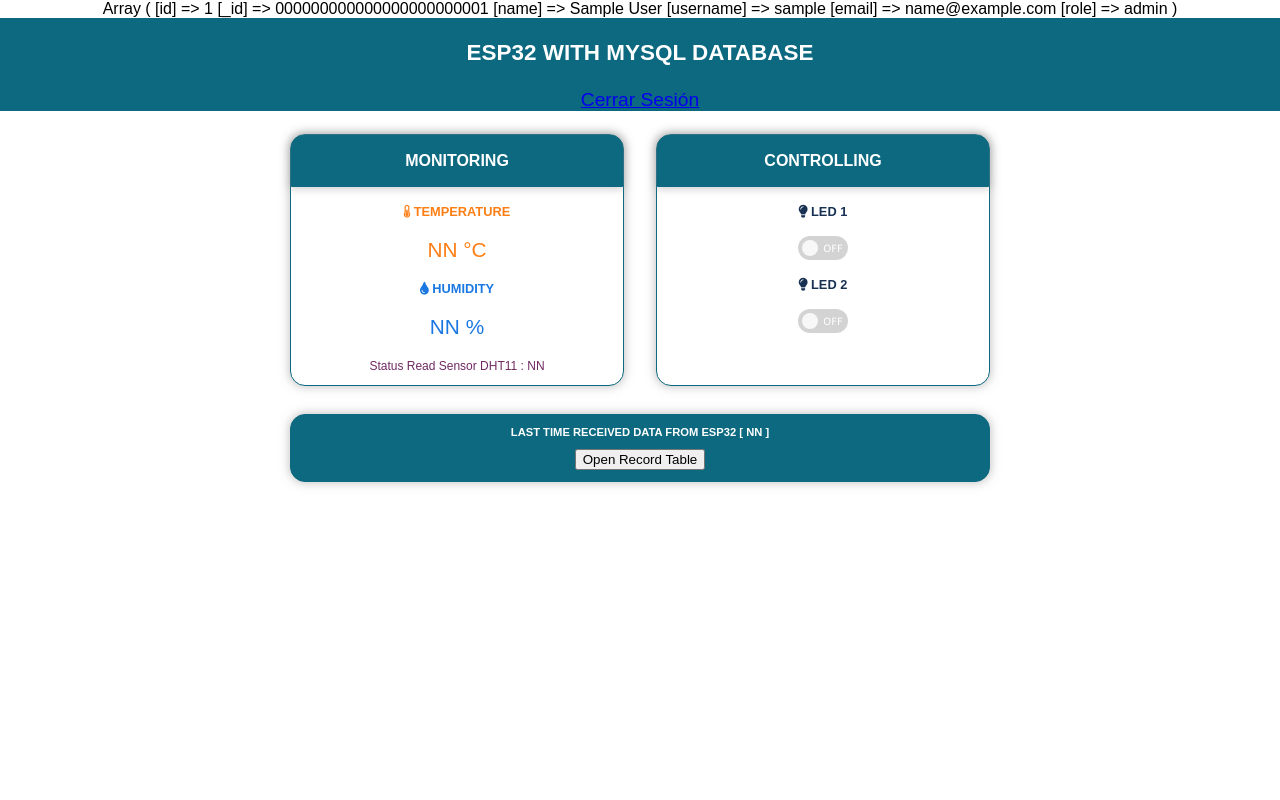
After one commit to KennethM19/Esp32, a PHP site: page /ui/home/Home.php in a window 1280 px wide. The commit adds this page. Run offline with PHP 8.4, Linux system fonts and the light colour scheme; the visitor is signed in with stand-in values (Sample User, id 1).

Commit message:
fear: login and logout

```diff
--- a/Index.php
+++ b/Index.php
@@ -1,5 +1,5 @@
 <?php
-    require_once('D:\UNMSM\IHC\ESP32\ui\head\Header.php');
+require_once('D:\UNMSM\IHC\ESP32\ui\head\Header.php');
 ?>
 
 <?php
@@ -7,5 +7,5 @@ require_once('D:\UNMSM\IHC\ESP32\ui\home\Login.php');
 ?>
 
 <?php
-    require_once('D:\UNMSM\IHC\ESP32\ui\head\Footer.php');
+require_once('D:\UNMSM\IHC\ESP32\ui\head\Footer.php');
 ?>
--- /dev/null
+++ b/asset/css/HomeStyle.css
@@ -0,0 +1,151 @@
+html {
+    font-family: Arial;
+    display: inline-block;
+    text-align: center;
+}
+
+p {
+    font-size: 1.2rem;
+}
+
+h4 {
+    font-size: 0.8rem;
+}
+
+body {
+    margin: 0;
+}
+
+.topnav {
+    overflow: hidden;
+    background-color: #0c6980;
+    color: white;
+    font-size: 1.2rem;
+}
+
+.content {
+    padding: 5px;
+}
+
+.card {
+    background-color: white;
+    box-shadow: 0px 0px 10px 1px rgba(140, 140, 140, .5);
+    border: 1px solid #0c6980;
+    border-radius: 15px;
+}
+
+.card.header {
+    background-color: #0c6980;
+    color: white;
+    border-bottom-right-radius: 0px;
+    border-bottom-left-radius: 0px;
+    border-top-right-radius: 12px;
+    border-top-left-radius: 12px;
+}
+
+.cards {
+    max-width: 700px;
+    margin: 0 auto;
+    display: grid;
+    grid-gap: 2rem;
+    grid-template-columns: repeat(auto-fit, minmax(300px, 1fr));
+}
+
+.reading {
+    font-size: 1.3rem;
+}
+
+.packet {
+    color: #bebebe;
+}
+
+.temperatureColor {
+    color: #fd7e14;
+}
+
+.humidityColor {
+    color: #1b78e2;
+}
+
+.statusreadColor {
+    color: #702963;
+    font-size: 12px;
+}
+
+.LEDColor {
+    color: #183153;
+}
+
+.switch {
+    position: relative;
+    display: inline-block;
+    width: 50px;
+    height: 24px;
+}
+
+.switch input {
+    display: none;
+}
+
+.sliderTS {
+    position: absolute;
+    cursor: pointer;
+    top: 0;
+    left: 0;
+    right: 0;
+    bottom: 0;
+    background-color: #D3D3D3;
+    -webkit-transition: .4s;
+    transition: .4s;
+    border-radius: 34px;
+}
+
+.sliderTS:before {
+    position: absolute;
+    content: "";
+    height: 16px;
+    width: 16px;
+    left: 4px;
+    bottom: 4px;
+    background-color: #f7f7f7;
+    -webkit-transition: .4s;
+    transition: .4s;
+    border-radius: 50%;
+}
+
+input:checked + .sliderTS {
+    background-color: #00878F;
+}
+
+input:focus + .sliderTS {
+    box-shadow: 0 0 1px #2196F3;
+}
+
+input:checked + .sliderTS:before {
+    -webkit-transform: translateX(26px);
+    -ms-transform: translateX(26px);
+    transform: translateX(26px);
+}
+
+.sliderTS:after {
+    content: 'OFF';
+    color: white;
+    display: block;
+    position: absolute;
+    transform: translate(-50%, -50%);
+    top: 50%;
+    left: 70%;
+    font-size: 10px;
+    font-family: Verdana, sans-serif;
+}
+
+input:checked + .sliderTS:after {
+    left: 25%;
+    content: 'ON';
+}
+
+input:disabled + .sliderTS {
+    opacity: 0.3;
+    cursor: not-allowed;
+    pointer-events: none;
+}
--- a/asset/css/LoginStyle.css
+++ b/asset/css/LoginStyle.css
@@ -51,6 +51,7 @@ input {
     border-radius: 0.2rem;
     margin: 1rem 0;
 }
+
 input::-ms-reveal,
 input::-ms-clear {
     display: none;
--- a/config/Database.php
+++ b/config/Database.php
@@ -20,5 +20,5 @@ class dataBase
 
 }
 
-
-?>
+//$obj = new dataBase();
+//print_r($obj->connect());
--- /dev/null
+++ b/config/Sessions.php
@@ -0,0 +1,3 @@
+<?php
+session_start();
+print_r($_SESSION['user']);
--- a/controller/HomeComtroller.php
+++ /dev/null
@@ -1 +0,0 @@
-<?php
--- a/model/Homemodel.php
+++ /dev/null
@@ -1 +0,0 @@
-<?php
--- a/ui/head/Head.php
+++ b/ui/head/Head.php
@@ -1,8 +1,12 @@
+<?php
+session_start();
+?>
 <!doctype html>
 <html lang="es">
 <head>
     <meta charset="utf-8">
     <meta name="viewport" content="width=device-width, initial-scale=1">
     <title>Health</title>
-    <link href="https://cdn.jsdelivr.net/npm/bootstrap@5.3.3/dist/css/bootstrap.min.css" rel="stylesheet" integrity="sha384-QWTKZyjpPEjISv5WaRU9OFeRpok6YctnYmDr5pNlyT2bRjXh0JMhjY6hW+ALEwIH" crossorigin="anonymous">
+    <link href="https://cdn.jsdelivr.net/npm/bootstrap@5.3.3/dist/css/bootstrap.min.css" rel="stylesheet"
+          integrity="sha384-QWTKZyjpPEjISv5WaRU9OFeRpok6YctnYmDr5pNlyT2bRjXh0JMhjY6hW+ALEwIH" crossorigin="anonymous">
     <link rel="stylesheet" href="https://cdn.jsdelivr.net/npm/bootstrap-icons@1.11.3/font/bootstrap-icons.min.css">
--- /dev/null
+++ b/ui/home/Home.php
@@ -0,0 +1,162 @@
+<?php
+require_once ('../../config/Sessions.php');
+if (empty($_SESSION['user'])) {
+    header('location: Login.php');
+}
+?>
+<!DOCTYPE HTML>
+<html>
+<head>
+    <title>ESP32 WITH MYSQL DATABASE</title>
+    <meta name="viewport" content="width=device-width, initial-scale=1">
+    <link rel="stylesheet" href="https://use.fontawesome.com/releases/v5.7.2/css/all.css"
+          integrity="sha384-fnmOCqbTlWIlj8LyTjo7mOUStjsKC4pOpQbqyi7RrhN7udi9RwhKkMHpvLbHG9Sr" crossorigin="anonymous">
+    <link rel="icon" href="data:,">
+    <link rel="stylesheet" href="../../asset/css/HomeStyle.css">
+</head>
+
+<body>
+<div class="topnav">
+    <h3>ESP32 WITH MYSQL DATABASE</h3>
+    <a href="Logout.php" class="button">Cerrar Sesión</a>
+</div>
+
+<br>
+
+
+<div class="content">
+    <div class="cards">
+
+
+        <div class="card">
+            <div class="card header">
+                <h3 style="font-size: 1rem;">MONITORING</h3>
+            </div>
+
+
+            <h4 class="temperatureColor"><i class="fas fa-thermometer-half"></i> TEMPERATURE</h4>
+            <p class="temperatureColor"><span class="reading"><span id="ESP32_01_Temp"></span> &deg;C</span></p>
+            <h4 class="humidityColor"><i class="fas fa-tint"></i> HUMIDITY</h4>
+            <p class="humidityColor"><span class="reading"><span id="ESP32_01_Humd"></span> &percnt;</span></p>
+
+
+            <p class="statusreadColor"><span>Status Read Sensor DHT11 : </span><span
+                        id="ESP32_01_Status_Read_DHT11"></span></p>
+        </div>
+
+        <div class="card">
+            <div class="card header">
+                <h3 style="font-size: 1rem;">CONTROLLING</h3>
+            </div>
+
+
+            <h4 class="LEDColor"><i class="fas fa-lightbulb"></i> LED 1</h4>
+            <label class="switch">
+                <input type="checkbox" id="ESP32_01_TogLED_01" onclick="GetTogBtnLEDState('ESP32_01_TogLED_01')">
+                <div class="sliderTS"></div>
+            </label>
+            <h4 class="LEDColor"><i class="fas fa-lightbulb"></i> LED 2</h4>
+            <label class="switch">
+                <input type="checkbox" id="ESP32_01_TogLED_02" onclick="GetTogBtnLEDState('ESP32_01_TogLED_02')">
+                <div class="sliderTS"></div>
+            </label>
+
+        </div>
+
+    </div>
+</div>
+
+<br>
+
+<div class="content">
+    <div class="cards">
+        <div class="card header" style="border-radius: 15px;">
+            <h3 style="font-size: 0.7rem;">LAST TIME RECEIVED DATA FROM ESP32 [ <span id="ESP32_01_LTRD"></span> ]</h3>
+            <button onclick="window.open('recordtable.php', '_blank');">Open Record Table</button>
+            <h3 style="font-size: 0.7rem;"></h3>
+        </div>
+    </div>
+</div>
+
+<script>
+    document.getElementById("ESP32_01_Temp").innerHTML = "NN";
+    document.getElementById("ESP32_01_Humd").innerHTML = "NN";
+    document.getElementById("ESP32_01_Status_Read_DHT11").innerHTML = "NN";
+    document.getElementById("ESP32_01_LTRD").innerHTML = "NN";
+
+    Get_Data("esp32_01");
+
+    setInterval(myTimer, 5000);
+
+    function myTimer() {
+        Get_Data("esp32_01");
+    }
+
+    function Get_Data(id) {
+        if (window.XMLHttpRequest) {
+            xmlhttp = new XMLHttpRequest();
+        } else {
+            // code for IE6, IE5
+            xmlhttp = new ActiveXObject("Microsoft.XMLHTTP");
+        }
+        xmlhttp.onreadystatechange = function () {
+            if (this.readyState == 4 && this.status == 200) {
+                const myObj = JSON.parse(this.responseText);
+                if (myObj.id == "esp32_01") {
+                    document.getElementById("ESP32_01_Temp").innerHTML = myObj.temperature;
+                    document.getElementById("ESP32_01_Humd").innerHTML = myObj.humidity;
+                    document.getElementById("ESP32_01_Status_Read_DHT11").innerHTML = myObj.status_read_sensor_dht11;
+                    document.getElementById("ESP32_01_LTRD").innerHTML = "Time : " + myObj.ls_time + " | Date : " + myObj.ls_date + " (dd-mm-yyyy)";
+                    if (myObj.LED_01 == "ON") {
+                        document.getElementById("ESP32_01_TogLED_01").checked = true;
+                    } else if (myObj.LED_01 == "OFF") {
+                        document.getElementById("ESP32_01_TogLED_01").checked = false;
+                    }
+                    if (myObj.LED_02 == "ON") {
+                        document.getElementById("ESP32_01_TogLED_02").checked = true;
+                    } else if (myObj.LED_02 == "OFF") {
+                        document.getElementById("ESP32_01_TogLED_02").checked = false;
+                    }
+                }
+            }
+        };
+        xmlhttp.open("POST", "getdata.php", true);
+        xmlhttp.setRequestHeader("Content-type", "application/x-www-form-urlencoded");
+        xmlhttp.send("id=" + id);
+    }
+
+    function GetTogBtnLEDState(togbtnid) {
+        if (togbtnid == "ESP32_01_TogLED_01") {
+            var togbtnchecked = document.getElementById(togbtnid).checked;
+            var togbtncheckedsend = "";
+            if (togbtnchecked == true) togbtncheckedsend = "ON";
+            if (togbtnchecked == false) togbtncheckedsend = "OFF";
+            Update_LEDs("esp32_01", "LED_01", togbtncheckedsend);
+        }
+        if (togbtnid == "ESP32_01_TogLED_02") {
+            var togbtnchecked = document.getElementById(togbtnid).checked;
+            var togbtncheckedsend = "";
+            if (togbtnchecked == true) togbtncheckedsend = "ON";
+            if (togbtnchecked == false) togbtncheckedsend = "OFF";
+            Update_LEDs("esp32_01", "LED_02", togbtncheckedsend);
+        }
+    }
+
+    function Update_LEDs(id, lednum, ledstate) {
+        if (window.XMLHttpRequest) {
+            xmlhttp = new XMLHttpRequest();
+        } else {
+            xmlhttp = new ActiveXObject("Microsoft.XMLHTTP");
+        }
+        xmlhttp.onreadystatechange = function () {
+            if (this.readyState == 4 && this.status == 200) {
+            }
+        }
+        xmlhttp.open("POST", "updateLEDs.php", true);
+        xmlhttp.setRequestHeader("Content-type", "application/x-www-form-urlencoded");
+        xmlhttp.send("id=" + id + "&lednum=" + lednum + "&ledstate=" + ledstate);
+    }
+
+</script>
+</body>
+</html>
--- a/ui/home/Logout.php
+++ b/ui/home/Logout.php
@@ -1 +1,5 @@
 <?php
+session_start();
+session_destroy();
+$redirectUrl = 'Login.php';
+header("location:".$redirectUrl);
```
Also changed, not shown: asset/css/NewLoginStyle.css (+64 -0 lines), asset/javascript/main.js (+6 -7 lines), controller/HomeController.php (added, +39 -0 lines), model/HomeModel.php (added, +37 -0 lines), ui/home/Login.php (+14 -7 lines), ui/home/NewLogin.php (+38 -7 lines), ui/home/Store.php (+24 -0 lines), ui/home/Verify.php (+25 -0 lines).
